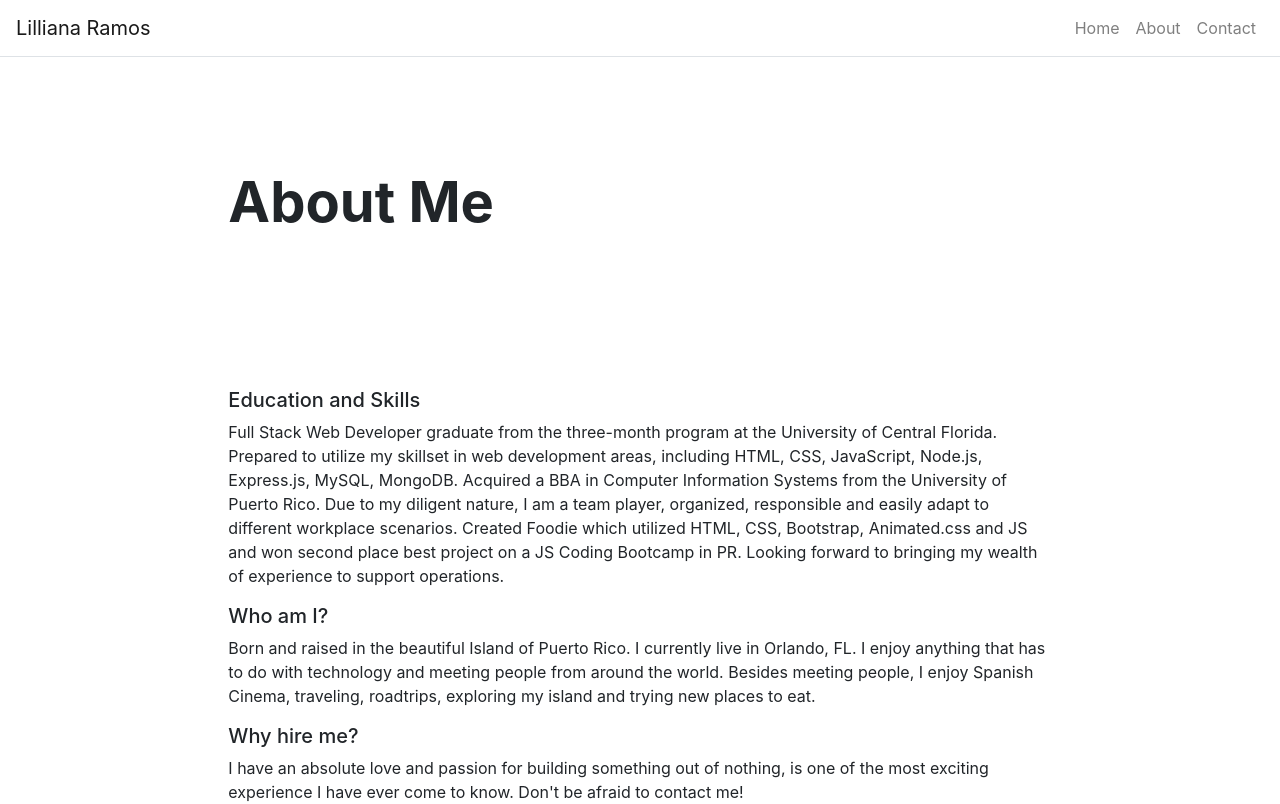
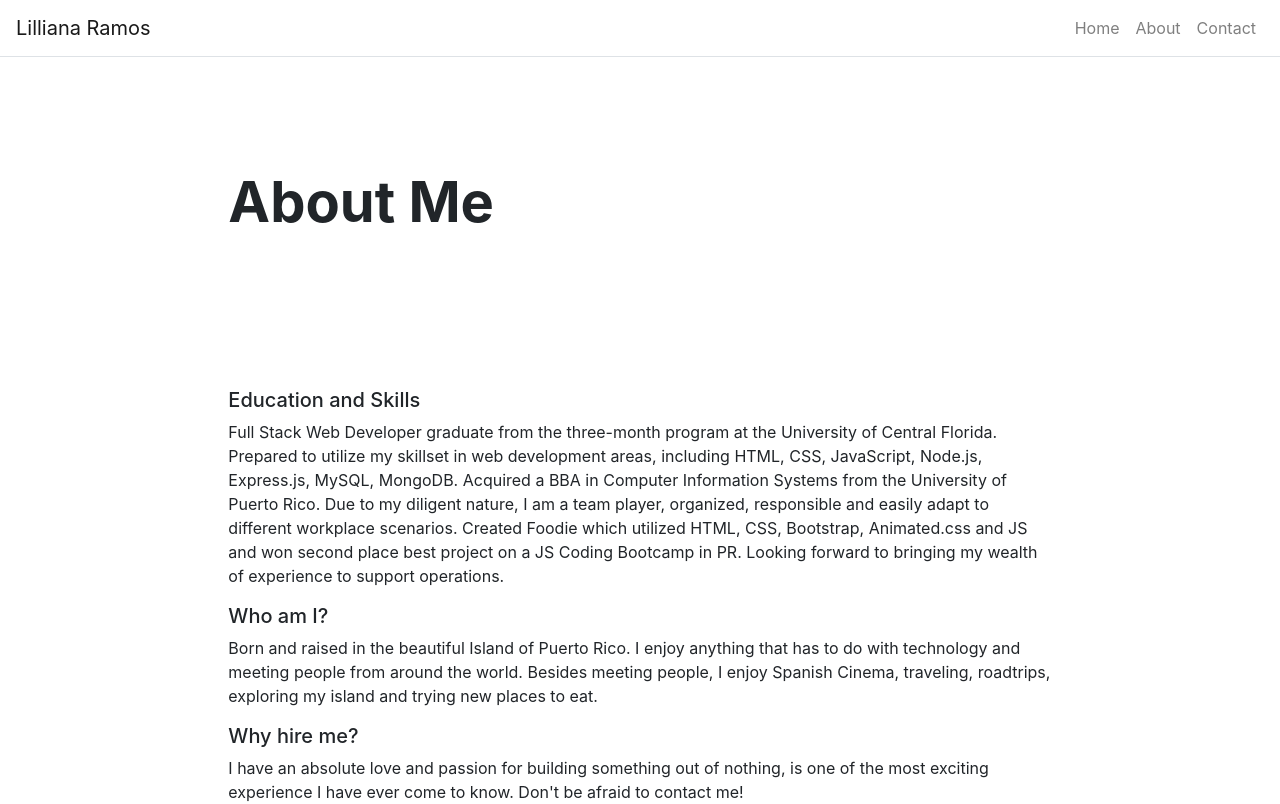
Before and after one commit to lilliana1/portfolio, a React (Create React App) app: page /about in a window 1280 px wide. Shown: the top 804 px of the page. Built offline with nearby package versions, Linux system fonts and the light colour scheme.

Commit message:
change location

```diff
--- a/src/pages/About.js
+++ b/src/pages/About.js
@@ -17,7 +17,7 @@ function About(props) {
                 Who am I?
             </h5>
             <p>
-            Born and raised in the beautiful Island of Puerto Rico. I currently live in Orlando, FL. I enjoy anything that has to do with technology and meeting people from around the world. Besides meeting people, I enjoy Spanish Cinema, traveling, roadtrips, exploring my island and trying new places to eat.
+            Born and raised in the beautiful Island of Puerto Rico. I enjoy anything that has to do with technology and meeting people from around the world. Besides meeting people, I enjoy Spanish Cinema, traveling, roadtrips, exploring my island and trying new places to eat.
             </p>
             <h5>
                 Why hire me?
```
